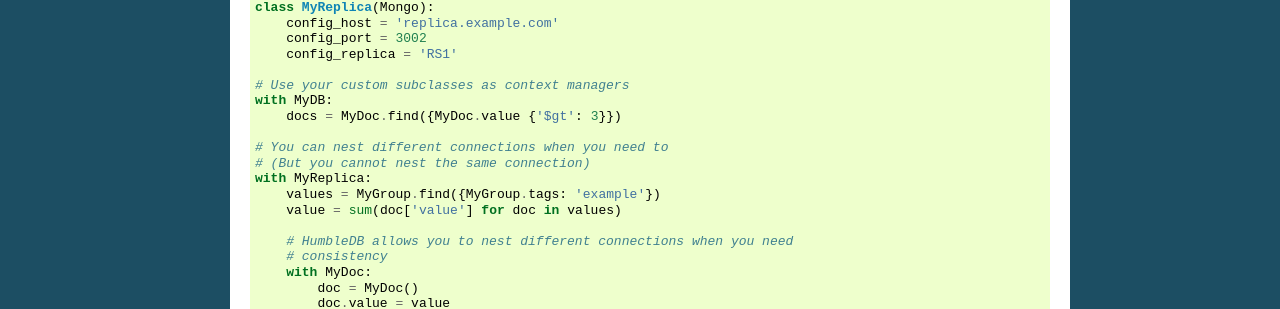
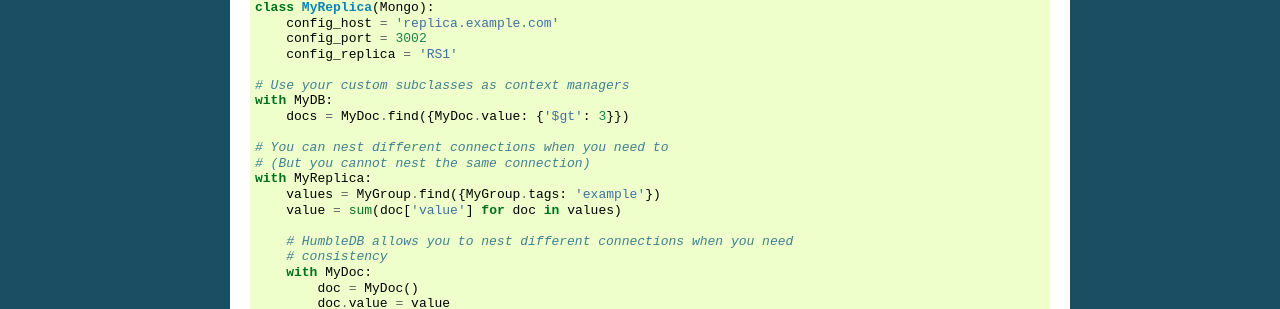
Before and after one commit to shakefu/humbledb, a Sphinx documentation site: the page built from docs/tutorial.rst, in a window 1280 px wide and 900 px high, scrolled down 11500 px. Shown: the part 151-460 px from the top of the window. Built offline with Sphinx 7.4.7, drawn with Linux system fonts in a browser that asks for light colours.

Commit message:
Fix documentation typo.

```diff
--- a/docs/tutorial.rst
+++ b/docs/tutorial.rst
@@ -777,7 +777,7 @@ your needs.
 
    # Use your custom subclasses as context managers
    with MyDB:
-       docs = MyDoc.find({MyDoc.value {'$gt': 3}})
+       docs = MyDoc.find({MyDoc.value: {'$gt': 3}})
 
    # You can nest different connections when you need to
    # (But you cannot nest the same connection)
```
